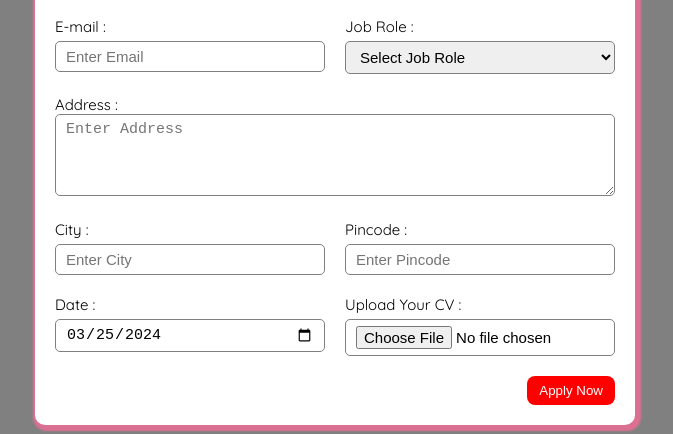
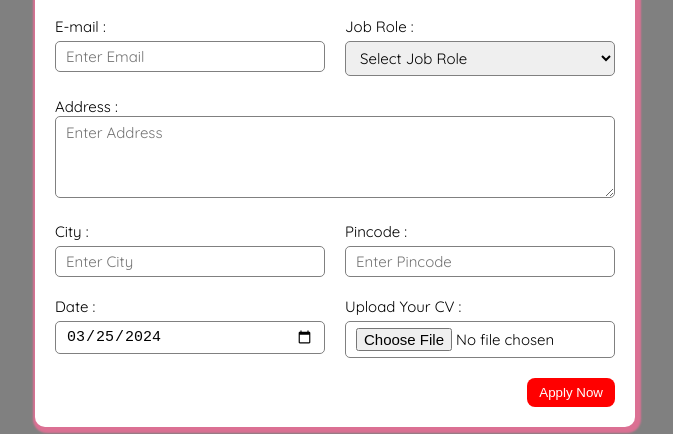
Before and after one commit to govinddwivedigit/Practicing-WebDev, a plain HTML site: page Project - 02/index.html in a window 1280 px wide. Shown: the part 193-627 px from the top of the page, without its empty margins (305-978 px from the left). Drawn offline with Linux system fonts and the light colour scheme.

Commit message:
added Quicksant font styling

```diff
--- a/Project - 02/style.css
+++ b/Project - 02/style.css
@@ -61,6 +61,19 @@ select:focus,
 textarea:focus {
     outline-color: red;
 }
+input::placeholder,
+select::placeholder,
+textarea::placeholder {
+    font-family: "Quicksand","sans-serif";
+}
+
+select:optional {
+    font-family: "Quicksand","sans-serif";
+}
+
+.button {
+    font-family: "Quicksand","sans-serif";
+}
 
 input:hover,
 select:hover,
```
